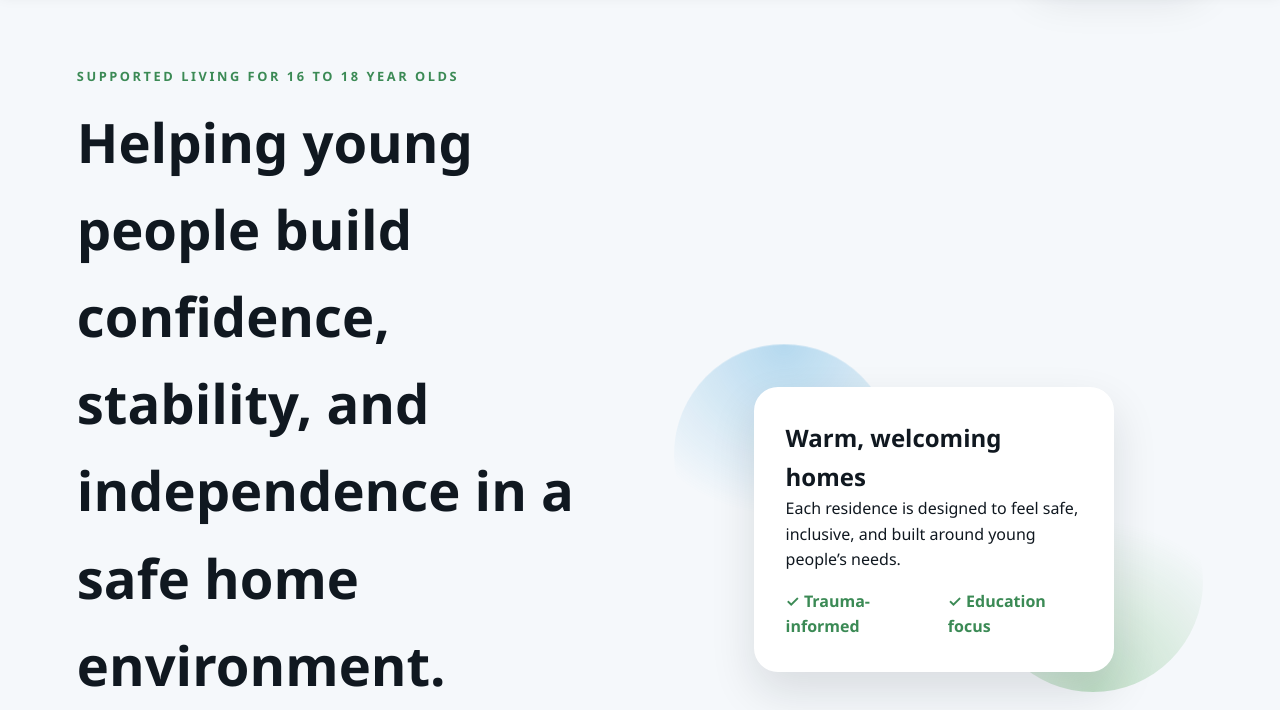
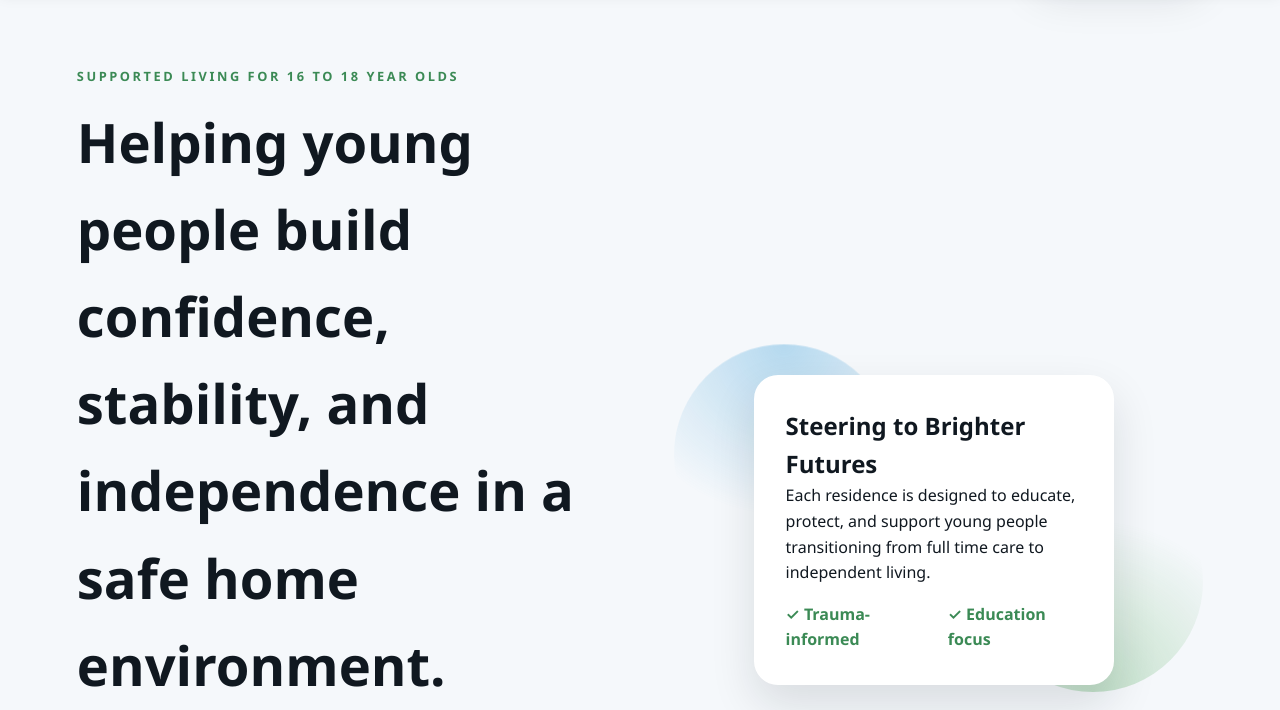
Before and after one commit to BlueMountainAdmin/AxiomLiving-Site, a plain HTML site: page index.html in a window 1280 px wide. Shown: the part 90-800 px from the top of the page. Drawn offline with Linux system fonts and the light colour scheme.

Commit message:
Update index.html

```diff
--- a/index.html
+++ b/index.html
@@ -58,10 +58,10 @@
           <div class="orb orb-blue"></div>
           <div class="orb orb-green"></div>
           <div class="card">
-            <h2>Warm, welcoming homes</h2>
+            <h2>Steering to Brighter Futures</h2>
             <p>
-              Each residence is designed to feel safe, inclusive, and built around
-              young people’s needs.
+              Each residence is designed to educate, protect, and support young
+              people transitioning from full time care to independent living.
             </p>
             <div class="card-row">
               <span>✓ Trauma-informed</span>
```
